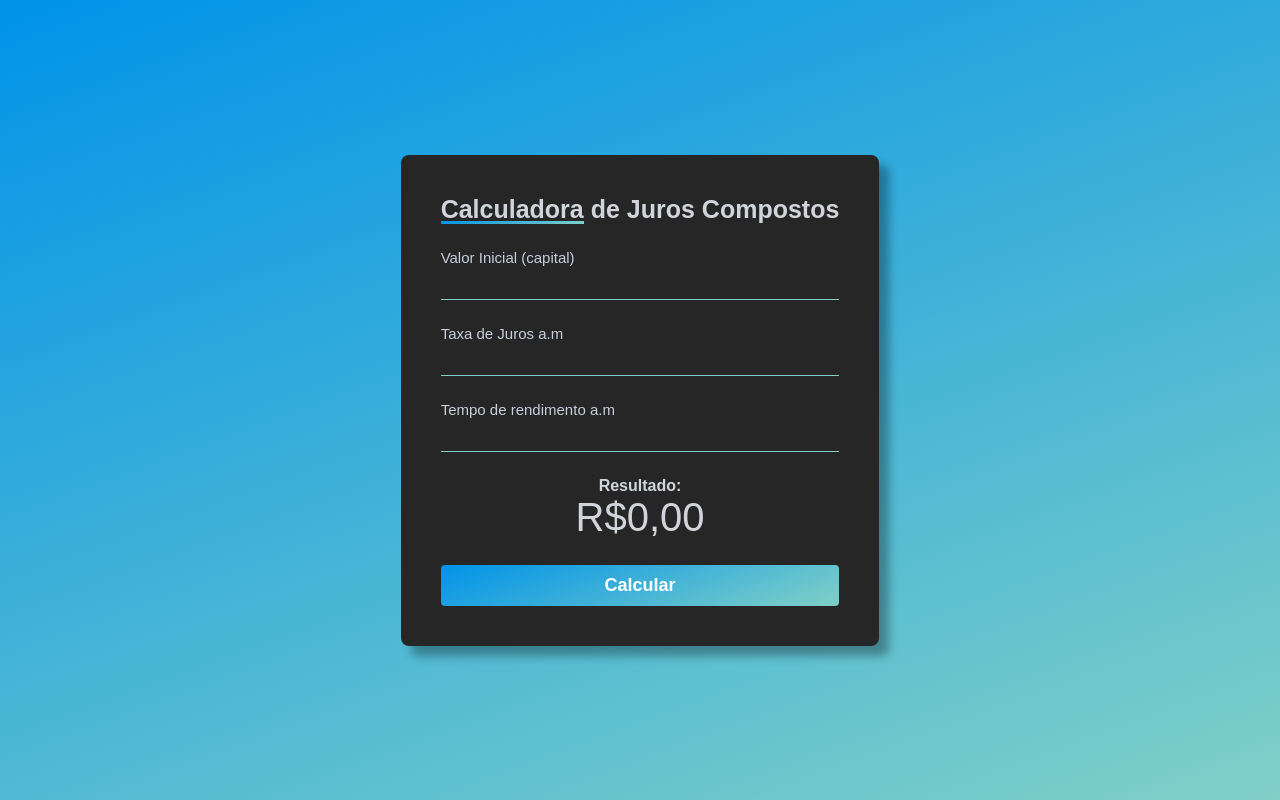
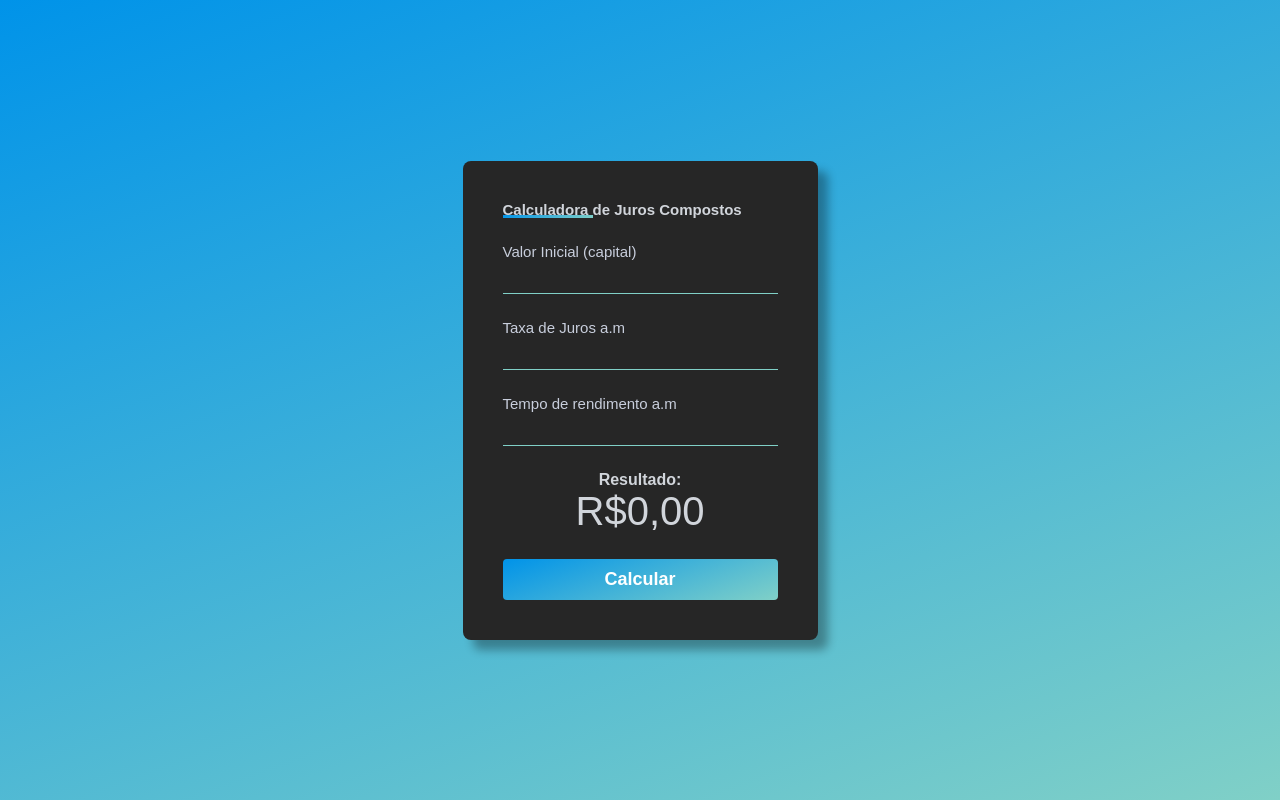
Before and after one commit to thiagosoftware/Calculadora-de-juros-compostos, a plain HTML site: page index.html in a window 1280 px wide. Drawn offline with Linux system fonts and the light colour scheme.

Commit message:
responsividade iphone 11

```diff
--- a/assets/css/style.css
+++ b/assets/css/style.css
@@ -101,7 +101,7 @@ body {
     cursor: pointer;
 }
 
-@media (min-width: 414px) and (max-width: 896px) {
+@media (min-width: 828px) and (max-width: 1792px) {
     #container {
         max-width: 390px;
         position: absolute;
@@ -109,4 +109,13 @@ body {
         left: 50%;
         transform: translate(-50%, -50%);
     }
+
+    #calculator h2 {
+        font-size: 15px;
+    }
+
+    #calculator h2::before {
+        width:90px;
+    }
+
 }
```
